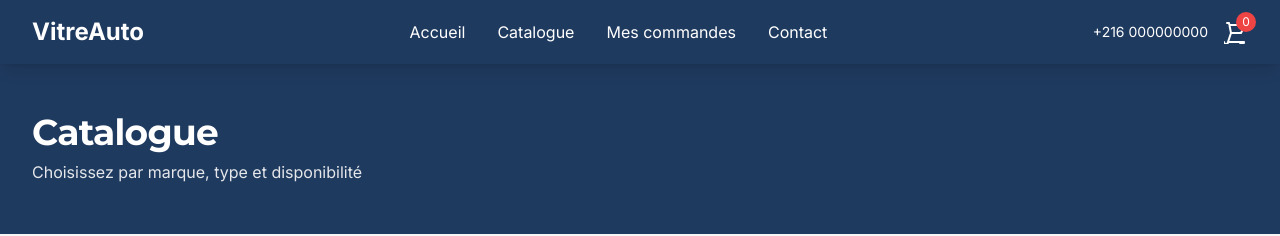
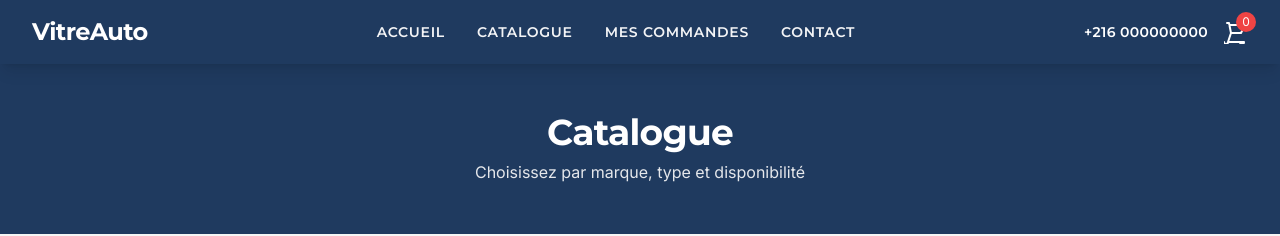
Before and after one commit to RayyKh/E-commerce_CarWindows, an Angular app in the folder angular-app/: page /catalogue in a window 1280 px wide. Shown: the top 236 px of the page. Built offline with nearby package versions, Linux system fonts and the light colour scheme; no server answers.

Commit message:
Update styles: modernize navbar and center catalog header

```diff
--- a/angular-app/src/app/components/header/header.component.html
+++ b/angular-app/src/app/components/header/header.component.html
@@ -2,18 +2,30 @@
   <div class="max-w-7xl mx-auto px-4 sm:px-6 lg:px-8">
     <div class="flex items-center justify-between h-16">
       <a routerLink="/" class="flex items-center space-x-2">
-        <div class="text-2xl font-bold">VitreAuto</div>
+        <div class="text-2xl font-bold font-['Montserrat'] tracking-tight">VitreAuto</div>
       </a>
 
       <nav class="hidden md:flex items-center space-x-8">
-        <a routerLink="/" class="hover:text-gray-300 transition-colors">Accueil</a>
-        <a routerLink="/catalogue" class="hover:text-gray-300 transition-colors">Catalogue</a>
-        <a routerLink="/mes-commandes" class="hover:text-gray-300 transition-colors">Mes commandes</a>
-        <a routerLink="/contact" class="hover:text-gray-300 transition-colors">Contact</a>
+        <a routerLink="/" class="relative group py-2 font-['Montserrat'] text-sm font-semibold uppercase tracking-wider text-gray-100 hover:text-white transition-colors">
+          Accueil
+          <span class="absolute bottom-0 left-0 w-0 h-0.5 bg-white transition-all duration-300 group-hover:w-full"></span>
+        </a>
+        <a routerLink="/catalogue" class="relative group py-2 font-['Montserrat'] text-sm font-semibold uppercase tracking-wider text-gray-100 hover:text-white transition-colors">
+          Catalogue
+          <span class="absolute bottom-0 left-0 w-0 h-0.5 bg-white transition-all duration-300 group-hover:w-full"></span>
+        </a>
+        <a routerLink="/mes-commandes" class="relative group py-2 font-['Montserrat'] text-sm font-semibold uppercase tracking-wider text-gray-100 hover:text-white transition-colors">
+          Mes commandes
+          <span class="absolute bottom-0 left-0 w-0 h-0.5 bg-white transition-all duration-300 group-hover:w-full"></span>
+        </a>
+        <a routerLink="/contact" class="relative group py-2 font-['Montserrat'] text-sm font-semibold uppercase tracking-wider text-gray-100 hover:text-white transition-colors">
+          Contact
+          <span class="absolute bottom-0 left-0 w-0 h-0.5 bg-white transition-all duration-300 group-hover:w-full"></span>
+        </a>
       </nav>
 
       <div class="hidden md:flex items-center space-x-4">
-          <span class="text-sm">+216 000000000</span>
+          <span class="text-sm font-['Montserrat'] font-medium tracking-wide">+216 000000000</span>
         <a routerLink="/panier" class="relative hover:text-gray-300 transition-colors">
           <span class="sr-only">Panier</span>
           <svg class="h-6 w-6" fill="none" stroke="currentColor" stroke-width="2" viewBox="0 0 24 24">
@@ -39,11 +51,11 @@
 
   <div *ngIf="mobileMenuOpen()" class="md:hidden bg-[#1F3A5F] border-t border-[#2d5080]">
     <nav class="px-4 py-3 space-y-2">
-      <a routerLink="/" class="block hover:text-gray-300">Accueil</a>
-      <a routerLink="/catalogue" class="block hover:text-gray-300">Catalogue</a>
-      <a routerLink="/mes-commandes" class="block hover:text-gray-300">Mes commandes</a>
-      <a routerLink="/contact" class="block hover:text-gray-300">Contact</a>
-      <a routerLink="/panier" class="block hover:text-gray-300">Panier ({{ itemCount() }})</a>
+      <a routerLink="/" class="block px-3 py-2 rounded-md font-['Montserrat'] font-semibold uppercase tracking-wider text-sm hover:bg-[#2d5080] transition-colors">Accueil</a>
+      <a routerLink="/catalogue" class="block px-3 py-2 rounded-md font-['Montserrat'] font-semibold uppercase tracking-wider text-sm hover:bg-[#2d5080] transition-colors">Catalogue</a>
+      <a routerLink="/mes-commandes" class="block px-3 py-2 rounded-md font-['Montserrat'] font-semibold uppercase tracking-wider text-sm hover:bg-[#2d5080] transition-colors">Mes commandes</a>
+      <a routerLink="/contact" class="block px-3 py-2 rounded-md font-['Montserrat'] font-semibold uppercase tracking-wider text-sm hover:bg-[#2d5080] transition-colors">Contact</a>
+      <a routerLink="/panier" class="block px-3 py-2 rounded-md font-['Montserrat'] font-semibold uppercase tracking-wider text-sm hover:bg-[#2d5080] transition-colors">Panier ({{ itemCount() }})</a>
     </nav>
   </div>
 </header>
--- a/angular-app/src/app/pages/catalog/catalog.component.html
+++ b/angular-app/src/app/pages/catalog/catalog.component.html
@@ -1,6 +1,6 @@
 <div class="min-h-screen bg-[#F5F5F5]">
   <div class="bg-[#1F3A5F] text-white py-12">
-    <div class="max-w-7xl mx-auto px-4 sm:px-6 lg:px-8">
+    <div class="max-w-7xl mx-auto px-4 sm:px-6 lg:px-8 text-center">
       <h1 class="text-3xl md:text-4xl font-bold mb-2">Catalogue</h1>
       <p class="text-gray-200">Choisissez par marque, type et disponibilité</p>
     </div>
```
